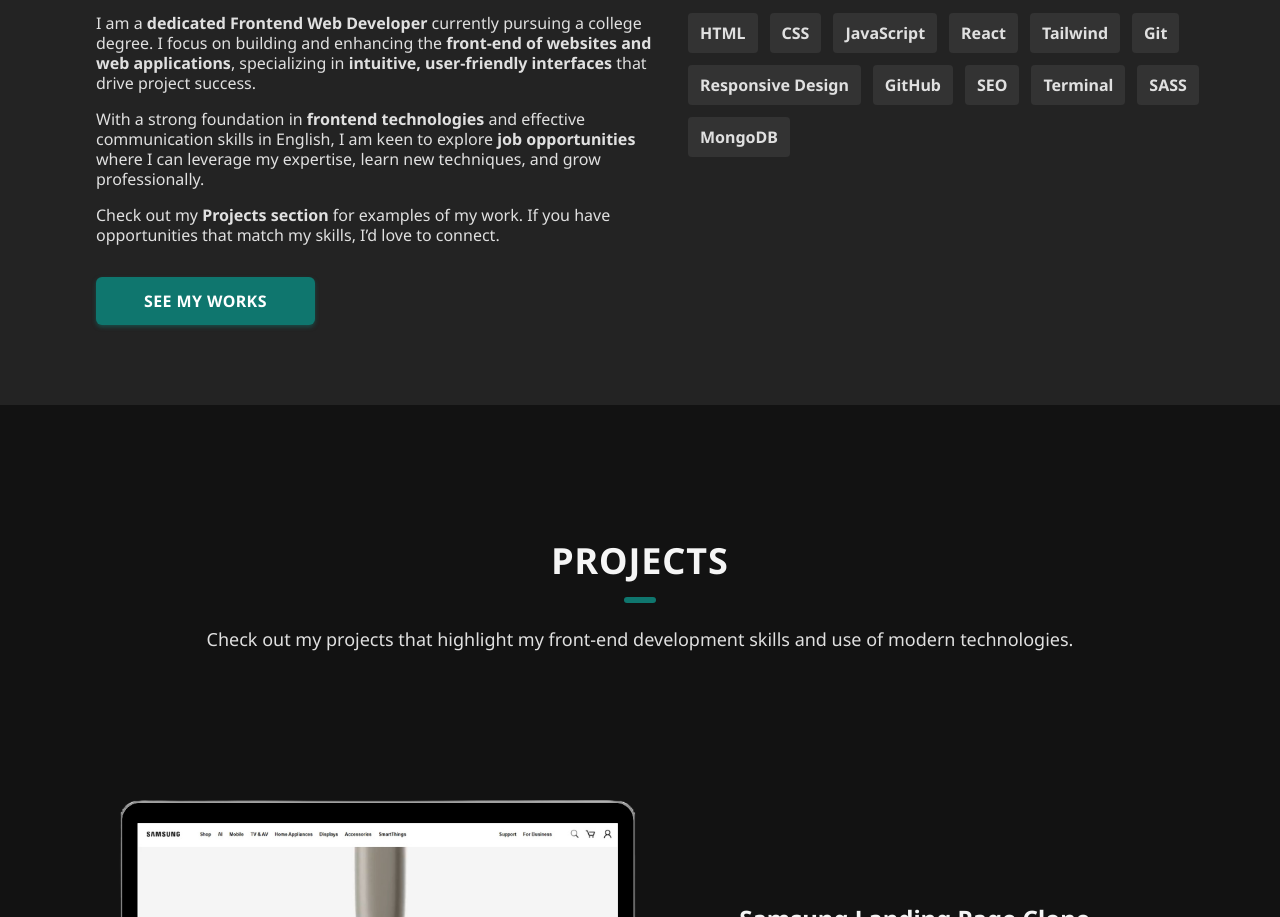
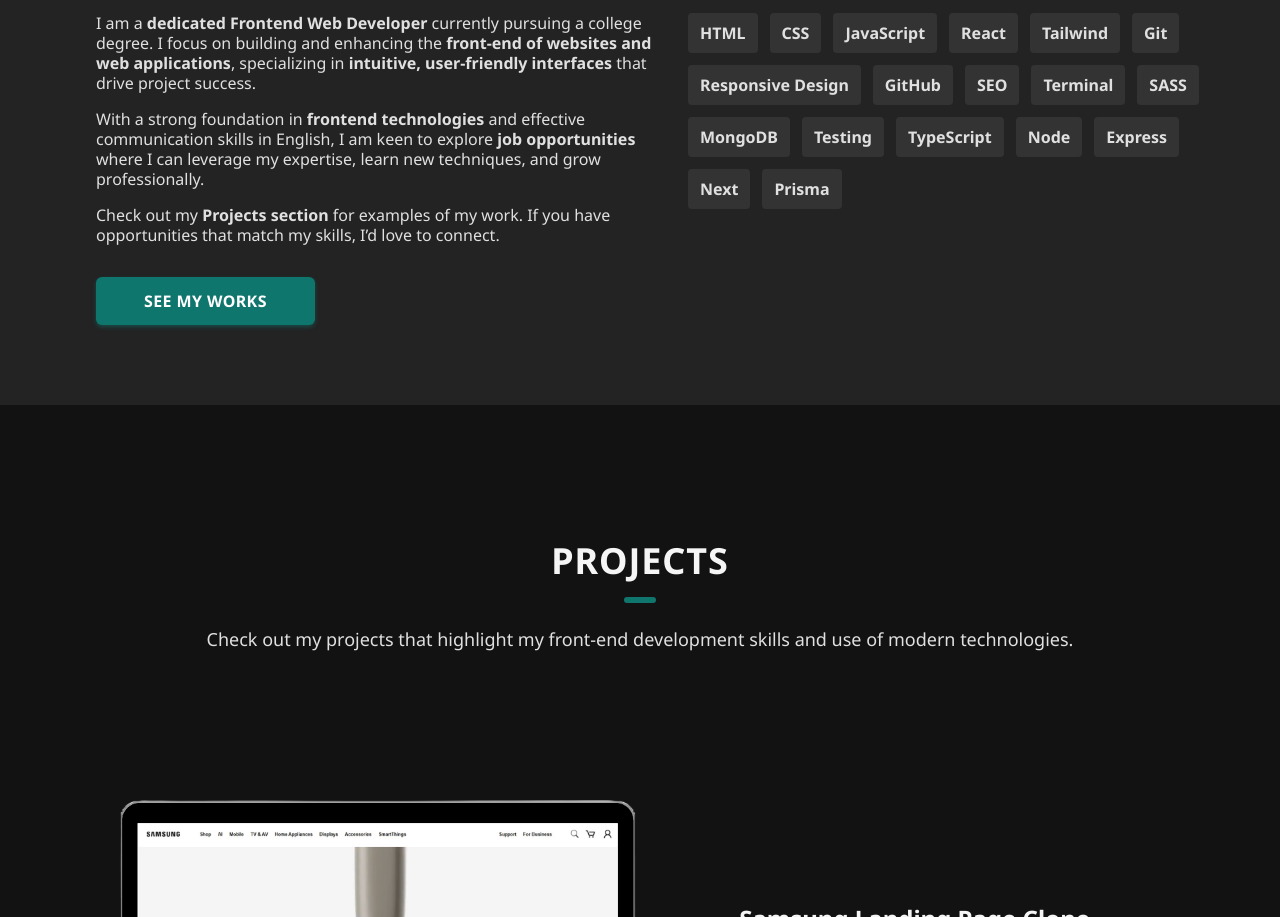
Before and after one commit to dfntlygeorge/personal-porfolio, a React (Vite) app: page / in a window 1280 px wide. Shown: the part 1143-2060 px from the top of the page. Built offline with nearby package versions, Linux system fonts and the light colour scheme.

Commit message:
Added skills in the skillBox

```diff
--- a/src/components/SkillBox.jsx
+++ b/src/components/SkillBox.jsx
@@ -12,6 +12,12 @@ const SkillBox = () => {
     "Terminal",
     "SASS",
     "MongoDB",
+    "Testing",
+    "TypeScript",
+    "Node",
+    "Express",
+    "Next",
+    "Prisma",
   ];
 
   return (
```
